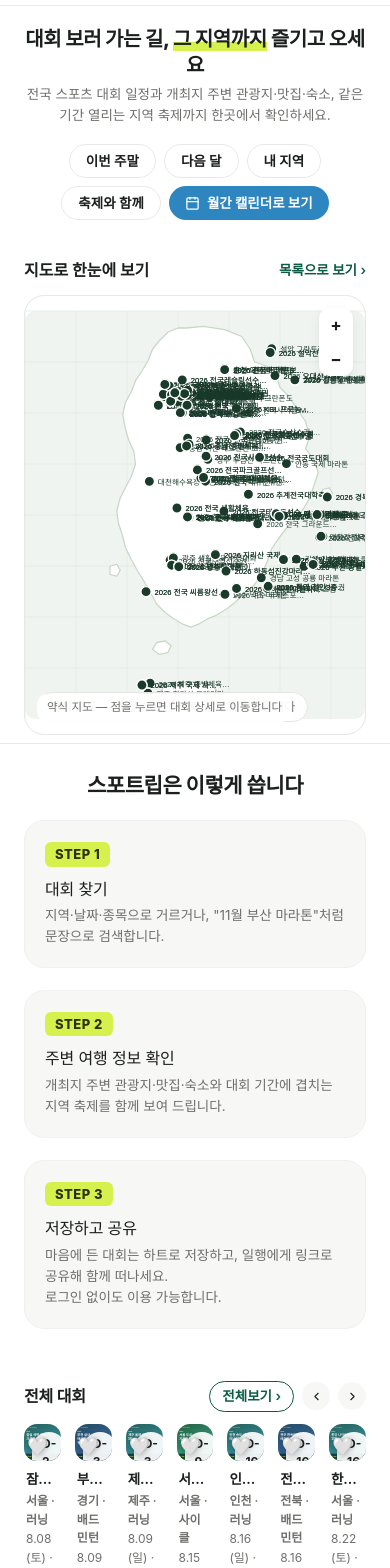
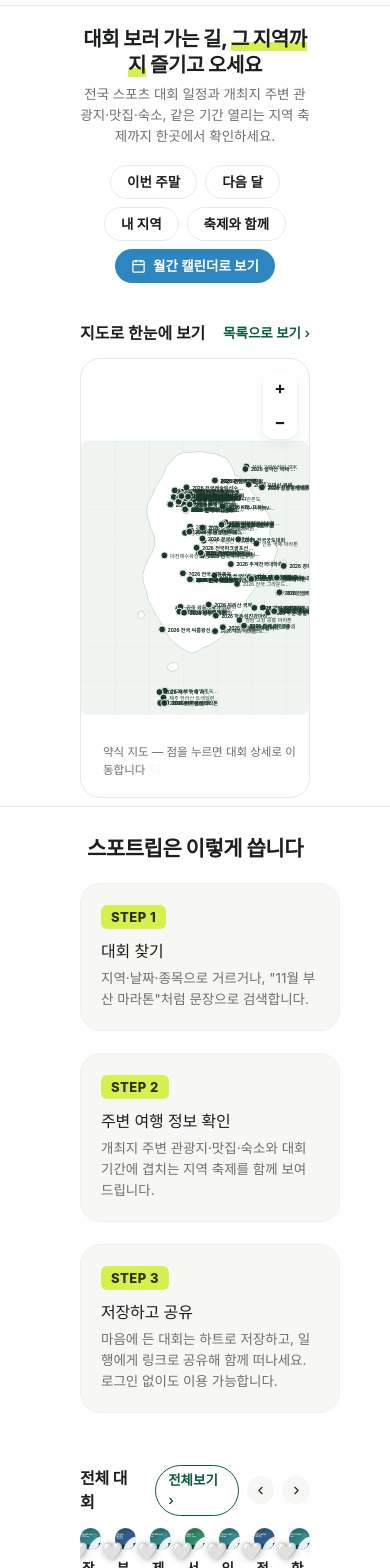
Before and after one commit to ljw22112/sportrip-v2, a Next.js app: page / in a window 390 px wide. Shown: the part 300-1868 px from the top of the page. Built offline with nearby package versions, Linux system fonts and the light colour scheme; a web font is replaced by a local one.

Commit message:
fix: 가로폭 에어비앤비 기준으로 수정 (1760px)

```diff
--- a/src/app/calendar/page.tsx
+++ b/src/app/calendar/page.tsx
@@ -55,7 +55,7 @@ export default function CalendarPage() {
   return (
     <>
       <Header showSearch />
-      <main style={{ maxWidth: 1140, margin: '0 auto', padding: '20px 24px 60px' }}>
+      <main style={{ maxWidth: 1140, margin: '0 auto', padding: '20px 80px 60px' }}>
         {/* 브레드크럼 */}
         <p style={{ fontSize: 13, color: 'var(--muted)', marginBottom: 10 }}>
           <Link href="/events" style={{ color: 'var(--green)', fontWeight: 600 }}>대회 일정</Link> › 캘린더
@@ -71,7 +71,7 @@ export default function CalendarPage() {
 
         {/* 캘린더 네비 */}
         <div style={{ background: '#fff', border: '1px solid var(--line)', borderRadius: 16, overflow: 'hidden', boxShadow: 'var(--shadow-1)' }}>
-          <div style={{ display: 'flex', alignItems: 'center', justifyContent: 'space-between', padding: '14px 24px', borderBottom: '1px solid var(--line)' }}>
+          <div style={{ display: 'flex', alignItems: 'center', justifyContent: 'space-between', padding: '14px 80px', borderBottom: '1px solid var(--line)' }}>
             <button onClick={prevMonth} style={{ display: 'flex', alignItems: 'center', gap: 4, fontSize: 14, fontWeight: 600, color: 'var(--green)', border: 0, background: 'none', cursor: 'pointer', fontFamily: 'inherit' }}>
               <ChevronLeft style={{ width: 16, height: 16 }} /> {month === 0 ? `${year-1}.12` : `${year}.${month}`}
             </button>
--- a/src/app/events/[id]/page.tsx
+++ b/src/app/events/[id]/page.tsx
@@ -95,7 +95,7 @@ export default async function EventDetailPage({ params }: Props) {
         </Link>
       </div>
 
-      <div style={{ maxWidth: 1140, margin: '0 auto', padding: '12px 24px 80px' }}>
+      <div style={{ maxWidth: 1140, margin: '0 auto', padding: '12px 80px 80px' }}>
         {/* 브레드크럼 */}
         <p style={{ fontSize: 13, color: 'var(--muted)', marginBottom: 10 }}>
           <Link href="/events" style={{ color: 'var(--green)', fontWeight: 600 }}>대회 목록</Link> · {ev.sport} · {ev.region}
--- a/src/app/events/page.tsx
+++ b/src/app/events/page.tsx
@@ -60,7 +60,7 @@ function EventsContent() {
       <div style={{ display:'grid', gridTemplateColumns: mapVisible ? 'minmax(0,1fr) minmax(320px,42%)' : '1fr', minHeight:'calc(100vh - 130px)', maxWidth:'100%' }}>
 
         {/* 좌측: 목록 */}
-        <div style={{ padding:'18px 24px 40px' }}>
+        <div style={{ padding:'18px 80px 40px' }}>
 
           {/* 종목 칩 */}
           <div style={{ display:'flex', gap:2, overflowX:'auto', borderBottom:'1px solid var(--line)', marginBottom:14, paddingBottom:0, marginLeft:-24, marginRight:-24, paddingLeft:24, paddingRight:24, scrollbarWidth:'none' }}>
@@ -200,7 +200,7 @@ export default function EventsPage() {
   return (
     <Suspense fallback={
       <><Header showSearch />
-      <div style={{ maxWidth:1240, margin:'0 auto', padding:'24px', display:'grid', gridTemplateColumns:'repeat(2,1fr)', gap:16 }}>
+      <div style={{ maxWidth:1760, margin:'0 auto', padding:'24px', display:'grid', gridTemplateColumns:'repeat(2,1fr)', gap:16 }}>
         {Array.from({length:6}).map((_,i)=><EventCardSkeleton key={i}/>)}
       </div></>
     }>
--- a/src/app/globals.css
+++ b/src/app/globals.css
@@ -26,3 +26,15 @@ input,select{font-family:inherit;color:inherit}
 
 /* 레인 구분선 */
 .lanes{height:10px;background:linear-gradient(var(--line) 1.5px,transparent 1.5px) 0 0/100% 5px;opacity:.8}
+
+/* ── 에어비앤비 기준 반응형 width ── */
+@media (max-width: 1128px) {
+  .st-topbar,.st-sport-tabs,.st-searchwrap,.kto-inner,.st-foot-inner{
+    padding-left:40px!important;padding-right:40px!important;
+  }
+}
+@media (max-width: 744px) {
+  .st-topbar,.st-sport-tabs,.st-searchwrap,.kto-inner,.st-foot-inner{
+    padding-left:24px!important;padding-right:24px!important;
+  }
+}
--- a/src/app/page.tsx
+++ b/src/app/page.tsx
@@ -54,7 +54,7 @@ export default function HomePage() {
       <main>
 
         {/* ── 히어로 카피 ── */}
-        <div style={{ maxWidth:1240, margin:'0 auto', padding:'20px 24px 6px', textAlign:'center' }}>
+        <div style={{ maxWidth:1760, margin:'0 auto', padding:'20px 80px 6px', textAlign:'center' }}>
           <h1 style={{ fontSize:'clamp(20px,2.6vw,26px)', fontWeight:800, letterSpacing:'-.02em', lineHeight:1.3 }}>
             대회 보러 가는 길,{' '}
             <span style={{ background:'linear-gradient(transparent 62%,#D6F14E 62%)' }}>그 지역까지</span>{' '}
@@ -66,7 +66,7 @@ export default function HomePage() {
         </div>
 
         {/* 빠른 선택 칩 + 캘린더 버튼 */}
-        <div style={{ display:'flex', gap:8, justifyContent:'center', flexWrap:'wrap', padding:'12px 24px' }}>
+        <div style={{ display:'flex', gap:8, justifyContent:'center', flexWrap:'wrap', padding:'12px 80px' }}>
           {[['이번 주말','weekend'],['다음 달','nextmonth'],['내 지역','near'],['축제와 함께','festival']].map(([label,k])=>(
             <Link key={k} href={`/events?quick=${k}`} className="quick-chip">{label}</Link>
           ))}
@@ -79,7 +79,7 @@ export default function HomePage() {
         </div>
 
         {/* ── 지도 ── */}
-        <section style={{ maxWidth:1240, margin:'0 auto', padding:'26px 24px 8px' }}>
+        <section style={{ maxWidth:1760, margin:'0 auto', padding:'26px 80px 8px' }}>
           <div style={{ display:'flex', alignItems:'center', gap:14, marginBottom:12 }}>
             <h2 style={{ fontSize:16, fontWeight:700 }}>지도로 한눈에 보기</h2>
             <Link href="/events" style={{ marginLeft:'auto', fontSize:13.5, fontWeight:600, color:'var(--green)' }}>목록으로 보기 ›</Link>
@@ -92,7 +92,7 @@ export default function HomePage() {
         </section>
 
         {/* ── STEP 섹션 (지도 바로 아래) ── */}
-        <section style={{ maxWidth:1240, margin:'0 auto', padding:'26px 24px', borderTop:'1px solid var(--line)' }}>
+        <section style={{ maxWidth:1760, margin:'0 auto', padding:'26px 80px', borderTop:'1px solid var(--line)' }}>
           <h2 style={{ textAlign:'center', fontSize:21, fontWeight:800, letterSpacing:'-.02em' }}>스포트립은 이렇게 씁니다</h2>
           <div style={{ display:'grid', gridTemplateColumns:'repeat(auto-fit,minmax(260px,1fr))', gap:22, maxWidth:960, margin:'18px auto 0' }}>
             {[
@@ -117,7 +117,7 @@ export default function HomePage() {
         <hr className="lanes" style={{ marginTop:30 }}/>
 
         {/* ── 지역별 둘러보기 ── */}
-        <section style={{ maxWidth:1240, margin:'0 auto', padding:'26px 24px 34px', borderTop:'1px solid var(--line)' }}>
+        <section style={{ maxWidth:1760, margin:'0 auto', padding:'26px 80px 34px', borderTop:'1px solid var(--line)' }}>
           <h2 style={{ fontSize:20, fontWeight:800, letterSpacing:'-.02em' }}>지역별로 둘러보기</h2>
           <p style={{ color:'var(--muted)', fontSize:13.5, margin:'4px 0 16px' }}>가고 싶은 지역을 고르면 그 지역의 대회만 모아 보여 드립니다.</p>
           <div className="region-grid">
@@ -198,22 +198,22 @@ export default function HomePage() {
           .map-zoom-btns button:hover{background:var(--gray)}
           .map-note{position:absolute;left:12px;bottom:12px;background:rgba(255,255,255,.92);border-radius:10px;font-size:11.5px;color:var(--muted);padding:5px 10px}
           .region-grid{display:grid;grid-template-columns:repeat(5,1fr);gap:10px}
-          @media(max-width:760px){.region-grid{grid-template-columns:repeat(3,1fr)}}
+          @media(max-width:880px){.region-grid{grid-template-columns:repeat(3,1fr)}}
           @media(max-width:420px){.region-grid{grid-template-columns:repeat(2,1fr)}}
           .region-tile{background:var(--gray);border:1px solid var(--line-soft);border-radius:14px;padding:14px 8px;text-align:center;cursor:pointer;transition:background .15s;font-family:inherit}
           .region-tile:hover{background:var(--line-soft)}
           .region-tile b{display:block;font-size:14.5px;letter-spacing:-.01em}
           .kto-strip{background:#fff;border-top:1px solid var(--line);font-size:14px}
-          .kto-inner{max-width:1240px;margin:0 auto}
+          .kto-inner{max-width:1760px;margin:0 auto}
           .kto-row{display:flex;align-items:stretch;border-bottom:1px solid var(--line-soft)}
-          .kto-cell{flex:1;display:flex;align-items:center;justify-content:space-between;gap:10px;padding:14px 24px}
+          .kto-cell{flex:1;display:flex;align-items:center;justify-content:space-between;gap:10px;padding:14px 80px}
           .kto-cell+.kto-cell{border-left:1px solid var(--line-soft)}
           .kto-label{color:var(--ink);font-weight:500}
           .kto-1330{font-size:22px;font-weight:800;letter-spacing:2px}
           .kto-120{color:#E8720C;font-size:18px;font-weight:800;letter-spacing:1px}
-          .kto-acc-btn{width:100%;display:flex;align-items:center;justify-content:space-between;gap:10px;padding:14px 24px;background:none;border:0;cursor:pointer;font-size:14px;text-align:left;font-family:inherit}
+          .kto-acc-btn{width:100%;display:flex;align-items:center;justify-content:space-between;gap:10px;padding:14px 80px;background:none;border:0;cursor:pointer;font-size:14px;text-align:left;font-family:inherit}
           .kto-acc-btn:hover{background:var(--gray)}
-          .kto-panel{background:var(--gray);border-bottom:1px solid var(--line-soft);padding:20px 24px}
+          .kto-panel{background:var(--gray);border-bottom:1px solid var(--line-soft);padding:20px 80px}
           .kto-panel-title{font-size:13.5px;margin-bottom:14px;color:var(--ink);font-weight:700}
           .kto-link-list{list-style:none;columns:2;column-gap:40px;padding:0;margin:0}
           .kto-link-list li{padding:5px 0;font-size:13px;break-inside:avoid}
@@ -222,11 +222,11 @@ export default function HomePage() {
           .kto-link-list a:hover{text-decoration:underline}
           @media(max-width:640px){.kto-row{flex-direction:column}.kto-cell+.kto-cell{border-left:0;border-top:1px solid var(--line-soft)}.kto-link-list{columns:1}}
           .st-footer{background:var(--gray);color:var(--muted);font-size:13px;border-top:1px solid var(--line)}
-          .st-foot-inner{max-width:1240px;margin:0 auto;padding:30px 24px;display:flex;gap:24px;flex-wrap:wrap;align-items:flex-start}
+          .st-foot-inner{max-width:1760px;margin:0 auto;padding:30px 80px;display:flex;gap:24px;flex-wrap:wrap;align-items:flex-start}
           .st-foot-inner h4{color:var(--ink);font-size:13px;margin-bottom:8px}
           .st-foot-inner a{display:block;padding:3px 0;color:var(--muted);text-decoration:none}
           .st-foot-inner a:hover{color:var(--ink);text-decoration:underline}
-          .st-foot-legal{border-top:1px solid var(--line);padding:14px 24px;text-align:center;font-size:12px;color:var(--faint)}
+          .st-foot-legal{border-top:1px solid var(--line);padding:14px 80px;text-align:center;font-size:12px;color:var(--faint)}
         `}</style>
       </main>
     </>
--- a/src/components/events/EventRow.tsx
+++ b/src/components/events/EventRow.tsx
@@ -12,7 +12,7 @@ export function EventRow({ title, href, events }: Props) {
   const scroll = (dir: number) => ref.current?.scrollBy({ left: dir * 460, behavior: 'smooth' });
 
   return (
-    <section style={{ maxWidth: 1240, margin: '0 auto', padding: '26px 24px 8px' }}>
+    <section style={{ maxWidth: 1760, margin: '0 auto', padding: '26px 80px 8px' }}>
       <div style={{ display: 'flex', alignItems: 'center', gap: 14, marginBottom: 12 }}>
         <h2 style={{ fontSize: 16, fontWeight: 700, letterSpacing: '-.01em' }}>{title}</h2>
         <div style={{ marginLeft: 'auto', display: 'flex', gap: 8, alignItems: 'center' }}>
--- a/src/components/events/RegionListView.tsx
+++ b/src/components/events/RegionListView.tsx
@@ -25,7 +25,7 @@ export function RegionListView({ region, events, onBack }: Props) {
   return (
     <div style={{ display:'grid', gridTemplateColumns:'minmax(0,1fr) minmax(320px,40%)', minHeight:'calc(100vh - 130px)' }}>
       {/* 좌측: 목록 */}
-      <div style={{ padding:'18px 24px 40px', overflowY:'auto' }}>
+      <div style={{ padding:'18px 80px 40px', overflowY:'auto' }}>
         {/* 뒤로 + 결과 헤더 */}
         <button onClick={onBack}
           style={{ display:'inline-flex', alignItems:'center', gap:6, fontSize:13, color:'var(--muted)', marginBottom:14, cursor:'pointer', border:0, background:'none', padding:0 }}>
--- a/src/components/layout/Header.tsx
+++ b/src/components/layout/Header.tsx
@@ -85,18 +85,18 @@ export function Header({ showSearch=false }: HeaderProps) {
 
       <style>{`
         .st-header{position:sticky;top:0;z-index:100;background:rgba(255,255,255,.95);backdrop-filter:blur(10px);border-bottom:1px solid var(--line)}
-        .st-topbar{max-width:1240px;margin:0 auto;padding:12px 24px;display:flex;align-items:center;gap:16px}
+        .st-topbar{max-width:1760px;margin:0 auto;padding:12px 80px;display:flex;align-items:center;gap:16px}
         .st-logo{display:flex;align-items:center;gap:9px;font-weight:800;font-size:21px;letter-spacing:-.02em}
         .st-beta{font-size:11px;font-weight:600;color:var(--green);background:var(--green-tint);padding:2px 8px;border-radius:999px}
         .st-saved{display:inline-flex;align-items:center;gap:7px;font-weight:600;border-radius:999px;padding:9px 16px;color:var(--ink)}
         .st-saved:hover{background:var(--gray)}
-        .st-sport-tabs{max-width:1240px;margin:0 auto;padding:4px 24px 0;display:flex;gap:4px;overflow-x:auto;scrollbar-width:none}
+        .st-sport-tabs{max-width:1760px;margin:0 auto;padding:4px 80px 0;display:flex;gap:4px;overflow-x:auto;scrollbar-width:none}
         .st-sport-tabs::-webkit-scrollbar{display:none}
         .st-tab{display:flex;flex-direction:column;align-items:center;gap:5px;padding:8px 13px 10px;color:var(--muted);border-bottom:2.5px solid transparent;font-size:12.5px;font-weight:600;flex-shrink:0;transition:color .15s;white-space:nowrap}
         .st-tab:hover{color:var(--ink)}
         .st-tab.active{color:var(--ink);border-bottom-color:var(--ink)}
         .st-tab-icon{font-size:22px}
-        .st-searchwrap{max-width:1240px;margin:0 auto;padding:14px 24px 18px}
+        .st-searchwrap{max-width:1760px;margin:0 auto;padding:14px 80px 18px}
         .st-searchbar{display:flex;align-items:stretch;background:#fff;border:1px solid var(--line);border-radius:999px;box-shadow:0 1px 2px rgba(0,0,0,.06),0 4px 12px rgba(0,0,0,.06);max-width:760px;margin:0 auto;transition:box-shadow .15s}
         .st-searchbar:focus-within{box-shadow:0 3px 12px rgba(0,0,0,.14)}
         .st-cell{flex:1;display:flex;flex-direction:column;gap:1px;padding:10px 22px;border-radius:999px;min-width:0;transition:background .12s}
```
